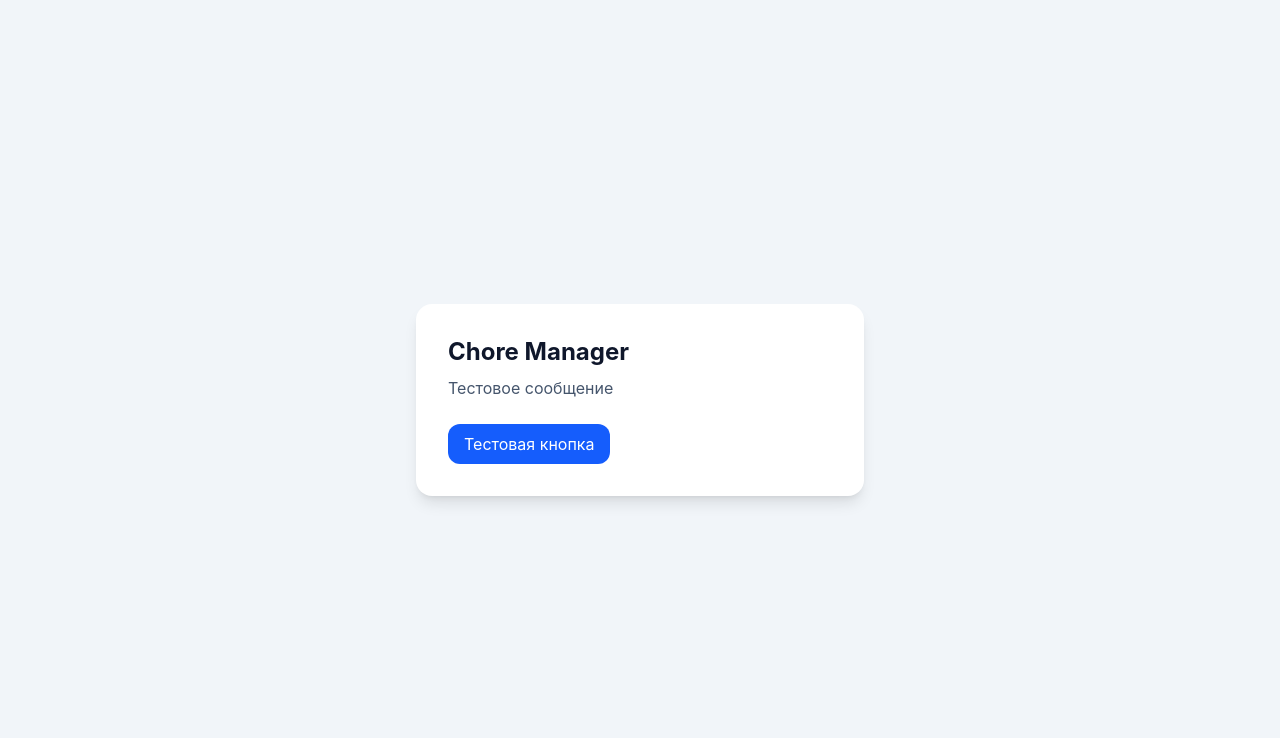
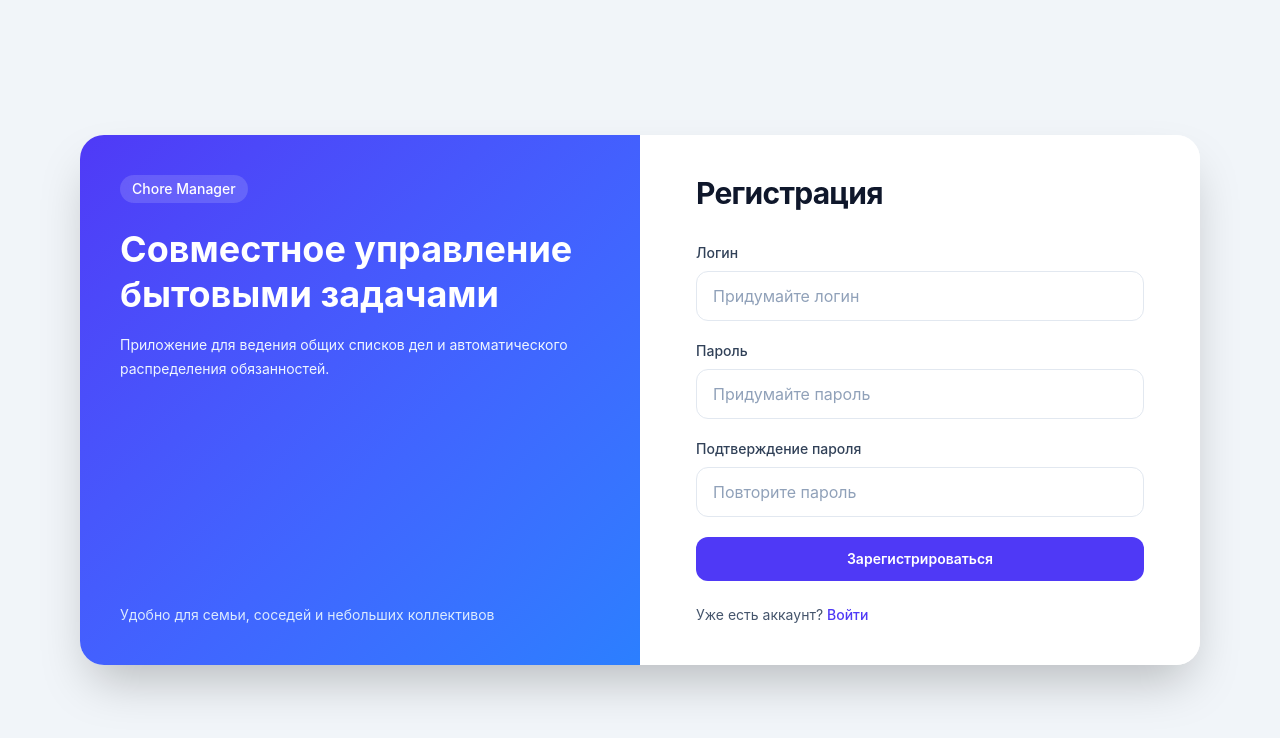
Before and after one commit to vladmikhayl/chore-manager, a React app in the folder frontend/: page /register in a window 1280 px wide. Shown: the top 738 px of the page. Built offline with nearby package versions, Linux system fonts and the light colour scheme; the HTML template or start-up script is replaced by a standard one.

Commit message:
add basic pages for login and register

```diff
--- a/frontend/src/App.tsx
+++ b/frontend/src/App.tsx
@@ -1,14 +1,16 @@
+import { BrowserRouter, Navigate, Route, Routes } from "react-router-dom";
+import { LoginPage } from "./pages/LoginPage";
+import { RegisterPage } from "./pages/RegisterPage";
+
 export default function App() {
   return (
-    <div className="min-h-screen bg-slate-100 flex items-center justify-center">
-      <div className="w-full max-w-md rounded-2xl bg-white p-8 shadow-lg">
-        <h1 className="text-2xl font-bold text-slate-900">Chore Manager</h1>
-        <p className="mt-2 text-slate-600">Тестовое сообщение</p>
-
-        <button className="mt-6 rounded-xl bg-blue-600 px-4 py-2 text-white hover:bg-blue-700">
-          Тестовая кнопка
-        </button>
-      </div>
-    </div>
+    <BrowserRouter>
+      <Routes>
+        <Route path="/" element={<Navigate to="/login" replace />} />
+        <Route path="/login" element={<LoginPage />} />
+        <Route path="/register" element={<RegisterPage />} />
+        <Route path="*" element={<Navigate to="/login" replace />} />
+      </Routes>
+    </BrowserRouter>
   );
 }
--- /dev/null
+++ b/frontend/src/components/auth/AuthCard.tsx
@@ -0,0 +1,17 @@
+import type { ReactNode } from "react";
+
+type AuthCardProps = {
+  title: string;
+  children: ReactNode;
+};
+
+export function AuthCard({ title, children }: AuthCardProps) {
+  return (
+    <div>
+      <h2 className="text-3xl font-bold tracking-tight text-slate-900">
+        {title}
+      </h2>
+      <div className="mt-8">{children}</div>
+    </div>
+  );
+}
--- /dev/null
+++ b/frontend/src/components/auth/AuthLayout.tsx
@@ -0,0 +1,42 @@
+import type { ReactNode } from "react";
+
+type AuthLayoutProps = {
+  children: ReactNode;
+};
+
+export function AuthLayout({ children }: AuthLayoutProps) {
+  return (
+    <div className="min-h-screen bg-slate-100">
+      <div className="mx-auto flex min-h-screen max-w-6xl items-center justify-center p-4">
+        <div className="grid w-full overflow-hidden rounded-3xl bg-white shadow-2xl md:grid-cols-2">
+          <div className="hidden bg-gradient-to-br from-indigo-600 to-blue-500 p-10 text-white md:flex md:flex-col md:justify-between">
+            <div>
+              <div className="inline-flex rounded-full bg-white/15 px-3 py-1 text-sm font-medium backdrop-blur">
+                Chore Manager
+              </div>
+
+              <h1 className="mt-6 text-4xl font-bold leading-tight">
+                Совместное управление
+                <br />
+                бытовыми задачами
+              </h1>
+
+              <p className="mt-4 max-w-md text-sm leading-6 text-blue-50">
+                Приложение для ведения общих списков дел и автоматического
+                распределения обязанностей.
+              </p>
+            </div>
+
+            <div className="text-sm text-blue-100">
+              Удобно для семьи, соседей и небольших коллективов
+            </div>
+          </div>
+
+          <div className="flex items-center justify-center bg-white p-6 sm:p-10">
+            <div className="w-full max-w-md">{children}</div>
+          </div>
+        </div>
+      </div>
+    </div>
+  );
+}
--- /dev/null
+++ b/frontend/src/components/shared/PrimaryButton.tsx
@@ -0,0 +1,26 @@
+import type { ButtonHTMLAttributes } from "react";
+
+type PrimaryButtonProps = ButtonHTMLAttributes<HTMLButtonElement>;
+
+export function PrimaryButton({
+  children,
+  className = "",
+  disabled,
+  ...props
+}: PrimaryButtonProps) {
+  return (
+    <button
+      {...props}
+      disabled={disabled}
+      className={[
+        "inline-flex w-full items-center justify-center rounded-xl px-4 py-3 text-sm font-semibold text-white transition",
+        "bg-indigo-600 hover:bg-indigo-700",
+        "focus:outline-none focus:ring-4 focus:ring-indigo-200",
+        "disabled:cursor-not-allowed disabled:bg-slate-300",
+        className,
+      ].join(" ")}
+    >
+      {children}
+    </button>
+  );
+}
--- /dev/null
+++ b/frontend/src/components/shared/TextInput.tsx
@@ -0,0 +1,37 @@
+import type { InputHTMLAttributes } from "react";
+
+type TextInputProps = InputHTMLAttributes<HTMLInputElement> & {
+  label: string;
+  error?: string;
+};
+
+export function TextInput({
+  label,
+  error,
+  className = "",
+  ...props
+}: TextInputProps) {
+  return (
+    <label className="block">
+      <span className="mb-2 block text-sm font-medium text-slate-700">
+        {label}
+      </span>
+
+      <input
+        {...props}
+        className={[
+          "w-full rounded-xl border bg-white px-4 py-3 text-slate-900 outline-none transition",
+          "placeholder:text-slate-400",
+          error
+            ? "border-red-300 focus:border-red-500 focus:ring-4 focus:ring-red-100"
+            : "border-slate-200 focus:border-indigo-500 focus:ring-4 focus:ring-indigo-100",
+          className,
+        ].join(" ")}
+      />
+
+      {error ? (
+        <span className="mt-2 block text-sm text-red-600">{error}</span>
+      ) : null}
+    </label>
+  );
+}
--- a/frontend/src/index.css
+++ b/frontend/src/index.css
@@ -8,4 +8,13 @@ body,
 
 body {
   margin: 0;
+  font-family:
+    Inter,
+    system-ui,
+    -apple-system,
+    BlinkMacSystemFont,
+    "Segoe UI",
+    sans-serif;
+  color: #0f172a;
+  background-color: #f1f5f9;
 }
--- /dev/null
+++ b/frontend/src/pages/LoginPage.tsx
@@ -0,0 +1,57 @@
+import { Link } from "react-router-dom";
+import { useState, type SyntheticEvent } from "react";
+import { AuthLayout } from "../components/auth/AuthLayout";
+import { AuthCard } from "../components/auth/AuthCard";
+import { TextInput } from "../components/shared/TextInput";
+import { PrimaryButton } from "../components/shared/PrimaryButton";
+
+export function LoginPage() {
+  const [login, setLogin] = useState("");
+  const [password, setPassword] = useState("");
+
+  function handleSubmit(event: SyntheticEvent<HTMLFormElement>) {
+    event.preventDefault();
+
+    console.log("login submit", { login, password });
+  }
+
+  return (
+    <AuthLayout>
+      <AuthCard title="Вход">
+        <form onSubmit={handleSubmit} className="space-y-5">
+          <TextInput
+            label="Логин"
+            name="login"
+            type="text"
+            autoComplete="username"
+            placeholder="Введите логин"
+            value={login}
+            onChange={(e) => setLogin(e.target.value)}
+          />
+
+          <TextInput
+            label="Пароль"
+            name="password"
+            type="password"
+            autoComplete="current-password"
+            placeholder="Введите пароль"
+            value={password}
+            onChange={(e) => setPassword(e.target.value)}
+          />
+
+          <PrimaryButton type="submit">Войти</PrimaryButton>
+        </form>
+
+        <p className="mt-6 text-sm text-slate-600">
+          Нет аккаунта?{" "}
+          <Link
+            to="/register"
+            className="font-medium text-indigo-600 transition hover:text-indigo-700"
+          >
+            Зарегистрироваться
+          </Link>
+        </p>
+      </AuthCard>
+    </AuthLayout>
+  );
+}
--- /dev/null
+++ b/frontend/src/pages/RegisterPage.tsx
@@ -0,0 +1,68 @@
+import { Link } from "react-router-dom";
+import { useState, type SyntheticEvent } from "react";
+import { AuthLayout } from "../components/auth/AuthLayout";
+import { AuthCard } from "../components/auth/AuthCard";
+import { TextInput } from "../components/shared/TextInput";
+import { PrimaryButton } from "../components/shared/PrimaryButton";
+
+export function RegisterPage() {
+  const [login, setLogin] = useState("");
+  const [password, setPassword] = useState("");
+  const [confirmPassword, setConfirmPassword] = useState("");
+
+  function handleSubmit(event: SyntheticEvent<HTMLFormElement>) {
+    event.preventDefault();
+
+    console.log("register submit", { login, password, confirmPassword });
+  }
+
+  return (
+    <AuthLayout>
+      <AuthCard title="Регистрация">
+        <form onSubmit={handleSubmit} className="space-y-5">
+          <TextInput
+            label="Логин"
+            name="login"
+            type="text"
+            autoComplete="username"
+            placeholder="Придумайте логин"
+            value={login}
+            onChange={(e) => setLogin(e.target.value)}
+          />
+
+          <TextInput
+            label="Пароль"
+            name="password"
+            type="password"
+            autoComplete="new-password"
+            placeholder="Придумайте пароль"
+            value={password}
+            onChange={(e) => setPassword(e.target.value)}
+          />
+
+          <TextInput
+            label="Подтверждение пароля"
+            name="confirmPassword"
+            type="password"
+            autoComplete="new-password"
+            placeholder="Повторите пароль"
+            value={confirmPassword}
+            onChange={(e) => setConfirmPassword(e.target.value)}
+          />
+
+          <PrimaryButton type="submit">Зарегистрироваться</PrimaryButton>
+        </form>
+
+        <p className="mt-6 text-sm text-slate-600">
+          Уже есть аккаунт?{" "}
+          <Link
+            to="/login"
+            className="font-medium text-indigo-600 transition hover:text-indigo-700"
+          >
+            Войти
+          </Link>
+        </p>
+      </AuthCard>
+    </AuthLayout>
+  );
+}
```
